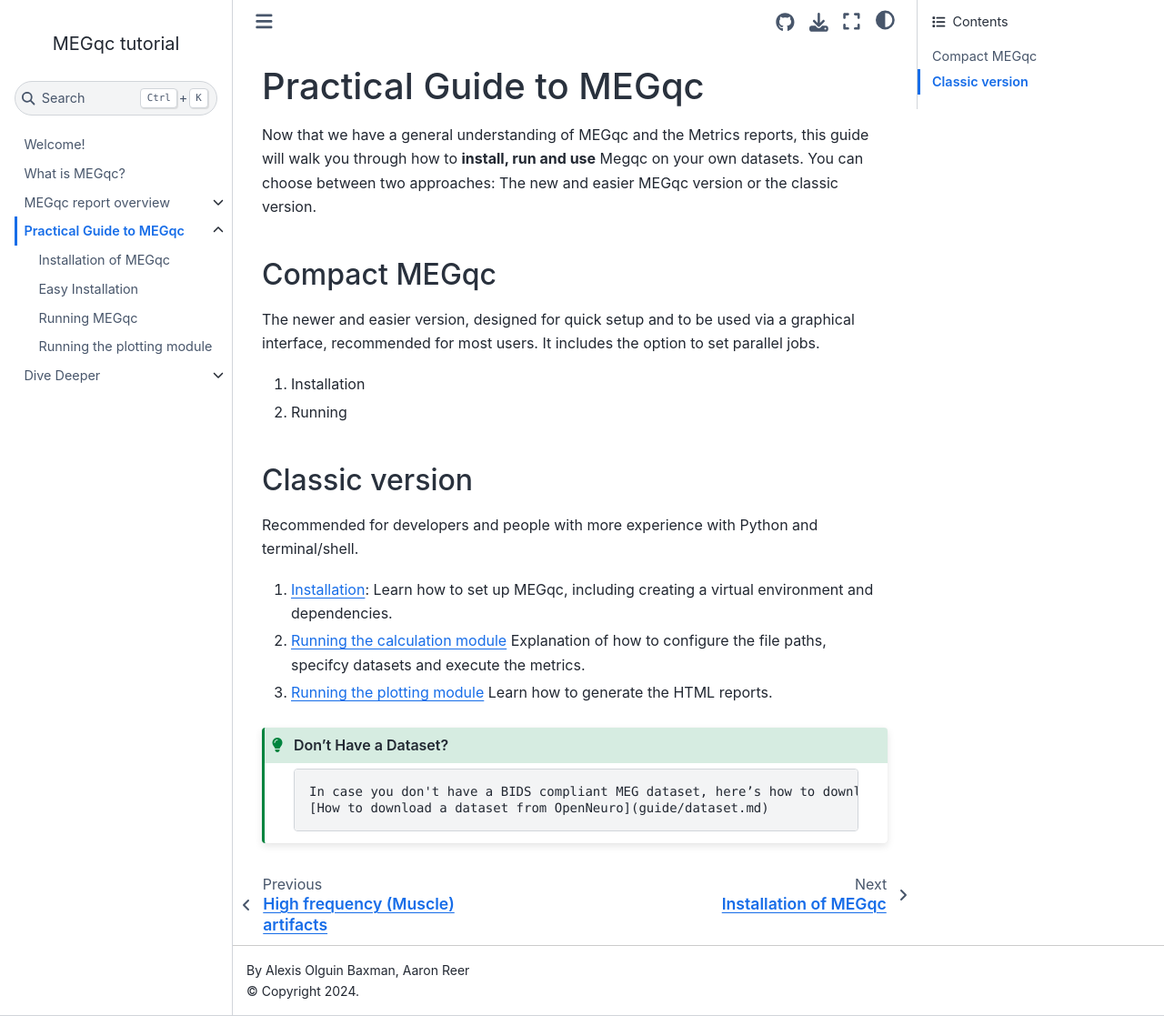
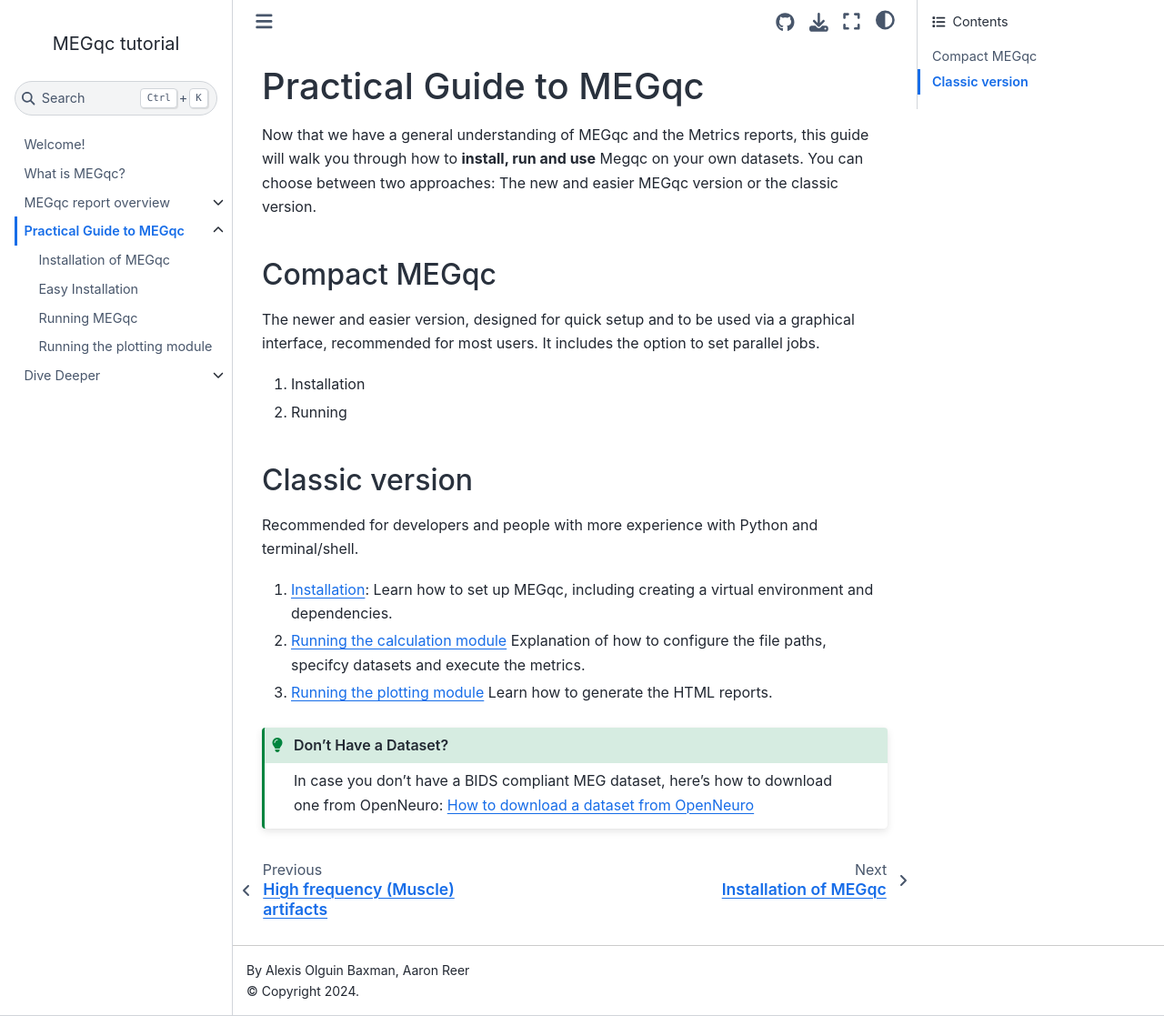
Before and after one commit to ANCPLabOldenburg/megqc_documentation, a Jupyter Book: the page built from book/guide.md, in a window 1280 px wide and 1117 px high. Shown: the whole window at 91% size. Built offline with Jupyter Book 1.0.4 settings and Sphinx 7.4.7 and the Sphinx Book theme 1.1.4, drawn with Linux system fonts in a browser that asks for light colours; pages that are not in the unit, such as notebooks, are missing from menus; some of the changed lines change nothing that is shown.

Commit message:
Update guide.md

````diff
--- a/book/guide.md
+++ b/book/guide.md
@@ -22,7 +22,7 @@ Learn how to generate the HTML reports.
 
 ```{admonition} Don't Have a Dataset?
 :class: tip
-    In case you don't have a BIDS compliant MEG dataset, here’s how to download one from OpenNeuro:
-    [How to download a dataset from OpenNeuro](guide/dataset.md)
+In case you don't have a BIDS compliant MEG dataset, here’s how to download one from OpenNeuro:
+[How to download a dataset from OpenNeuro](../extra/openneuro.md)
 
 ```
````
